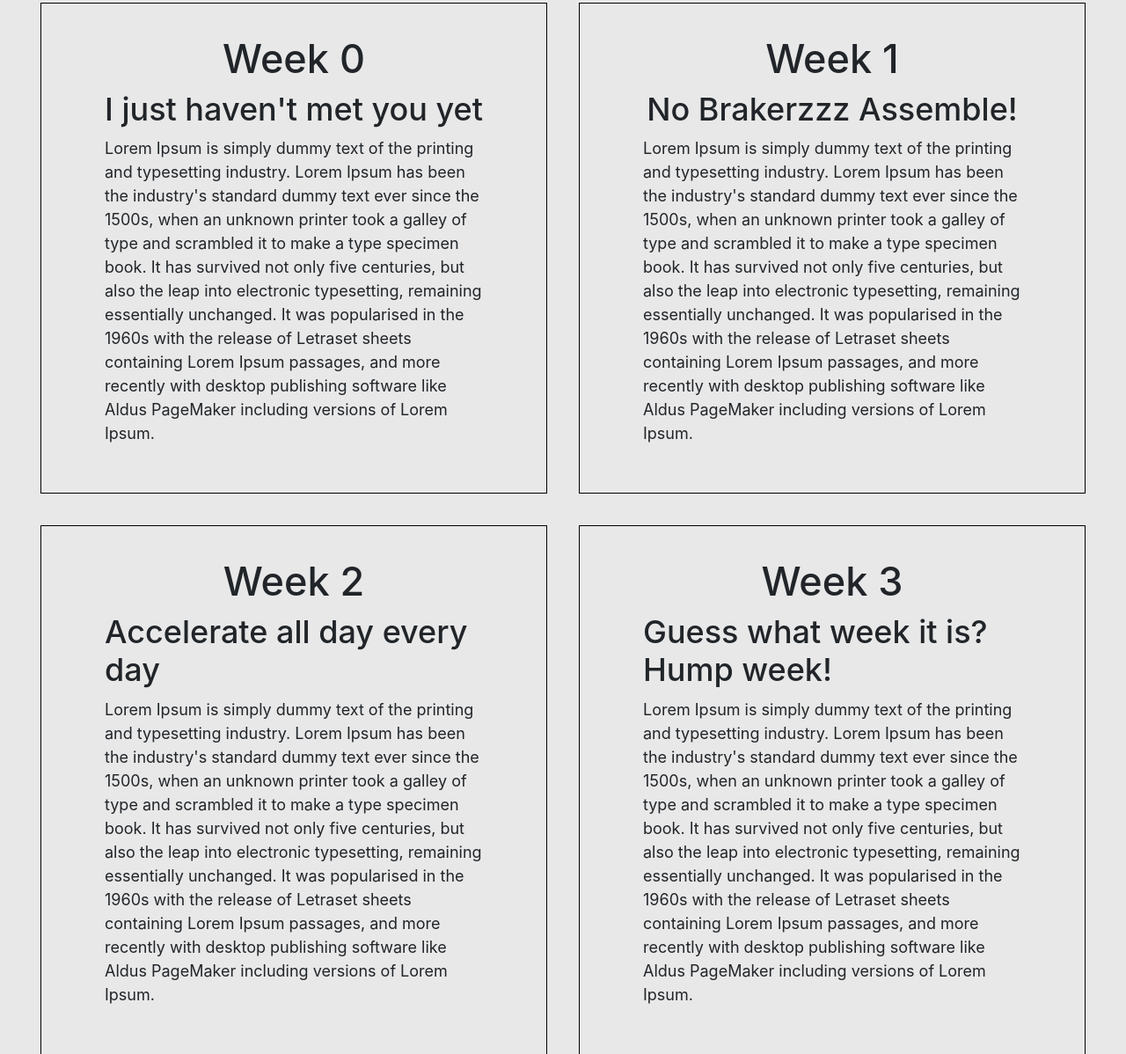
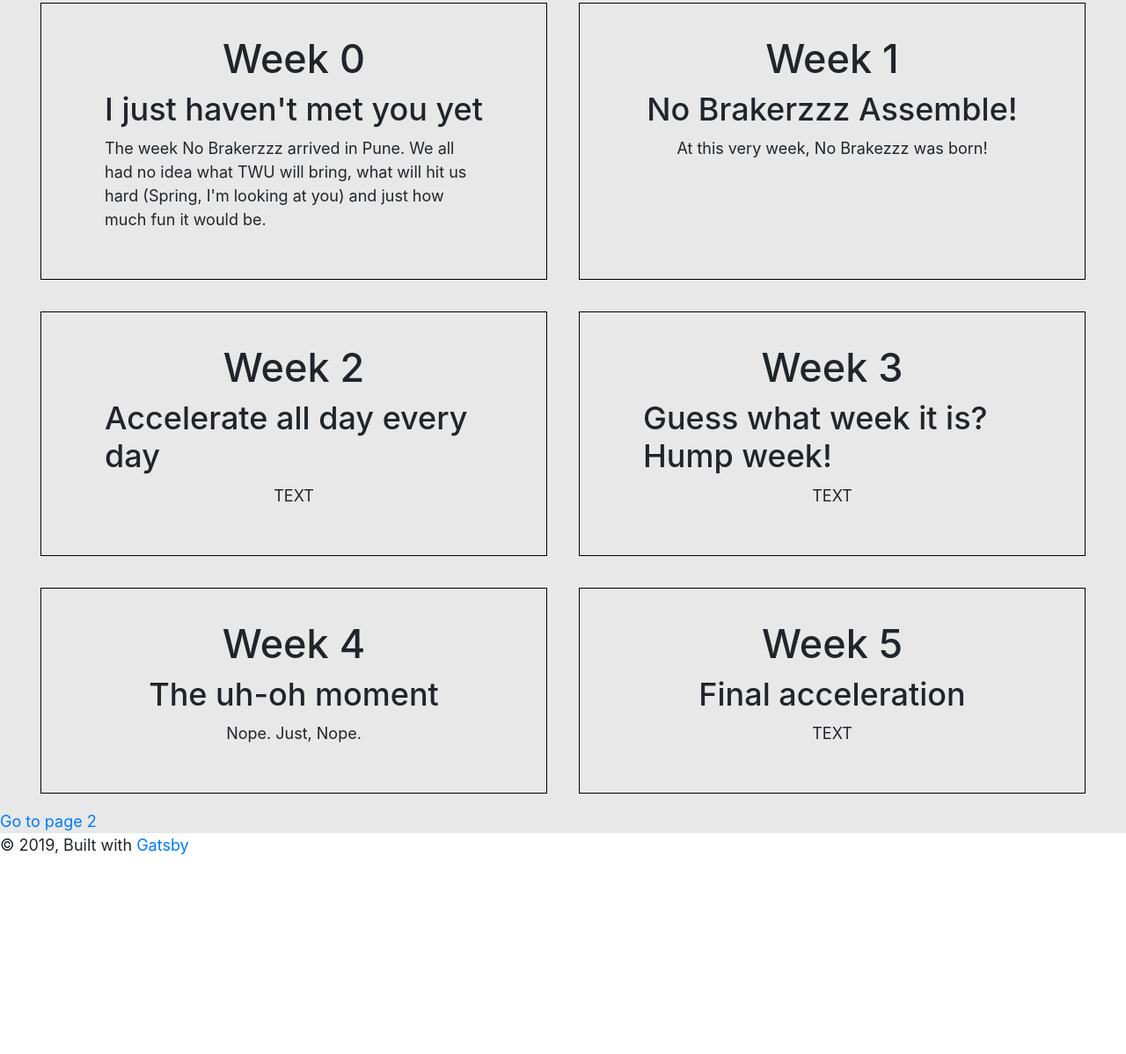
Before and after one commit to alexander-rivaldy/no-brakezzz-exp-report, a Gatsby site: page / in a window 1280 px wide. Shown: the part 678-1876 px from the top of the page at 88% size. After the commit the page ends 1652 px from the top, so only its background shows below. Built offline with nearby package versions, Linux system fonts and the light colour scheme; Gatsby itself is replaced by a stand-in of ours.

Commit message:
[Alex] nav bar link fix, week 1 overview

```diff
--- a/src/components/navigationBar.js
+++ b/src/components/navigationBar.js
@@ -23,7 +23,7 @@ const NavigationBar = ({ siteTitle }) => (
 )
 
 export const NavigationWeek = ({weekNum}) => (
-    <Nav.Link href={"week-" + weekNum}>Week {weekNum}</Nav.Link>
+    <Nav.Link href={"/week-" + weekNum}>Week {weekNum}</Nav.Link>
 )
 
 NavigationWeek.propTypes ={
--- a/src/pages/index.js
+++ b/src/pages/index.js
@@ -12,12 +12,39 @@ const IndexPage = () => (
         <Banner />
 
         <div className="week-panels-container">
-            <WeekPanel weekNum={"0"} weekDescription={"I just haven't met you yet"}/>
-            <WeekPanel weekNum={"1"} weekDescription={"No Brakerzzz Assemble!"}/>
-            <WeekPanel weekNum={"2"} weekDescription={"Accelerate all day every day"}/>
-            <WeekPanel weekNum={"3"} weekDescription={"Guess what week it is? Hump week!"}/>
-            <WeekPanel weekNum={"4"} weekDescription={"The uh-oh moment"}/>
-            <WeekPanel weekNum={"5"} weekDescription={"Final acceleration"}/>
+            <WeekPanel weekNum={"0"} weekTitle={"I just haven't met you yet"}
+                weekDescription="
+                    The week No Brakerzzz arrived in Pune. We all had no idea what TWU will bring, what will hit us hard
+                    (Spring, I'm looking at you) and just how much fun it would be.
+                "
+
+            />
+
+            <WeekPanel weekNum={"1"} weekTitle={"No Brakerzzz Assemble!"}
+               weekDescription="
+                    At this very week, No Brakezzz was born!
+                "
+            />
+            <WeekPanel weekNum={"2"} weekTitle={"Accelerate all day every day"}
+               weekDescription="
+                   TEXT
+               "
+            />
+            <WeekPanel weekNum={"3"} weekTitle={"Guess what week it is? Hump week!"}
+               weekDescription="
+                   TEXT
+               "
+            />
+            <WeekPanel weekNum={"4"} weekTitle={"The uh-oh moment"}
+               weekDescription="
+                    Nope. Just, Nope.
+                "
+            />
+            <WeekPanel weekNum={"5"} weekTitle={"Final acceleration"}
+               weekDescription="
+                   TEXT
+               "
+            />
         </div>
 
 
@@ -33,16 +60,11 @@ const Banner = () => (
 )
 
 
-const WeekPanel = ({weekNum, weekDescription}) => (
+const WeekPanel = ({weekNum, weekTitle, weekDescription}) => (
     <div className="week-panel">
         <h1>Week {weekNum}</h1>
-        <h2>{weekDescription}</h2>
-        <p>Lorem Ipsum is simply dummy text of the printing and typesetting industry. Lorem Ipsum has been the
-            industry's standard dummy text ever since the 1500s, when an unknown printer took a galley of type and
-            scrambled it to make a type specimen book. It has survived not only five centuries, but also the leap
-            into electronic typesetting, remaining essentially unchanged. It was popularised in the 1960s with the
-            release of Letraset sheets containing Lorem Ipsum passages, and more recently with desktop publishing
-            software like Aldus PageMaker including versions of Lorem Ipsum.</p>
+        <h2>{weekTitle}</h2>
+        <p>{weekDescription}</p>
     </div>
 
 )
@@ -50,6 +72,7 @@ const WeekPanel = ({weekNum, weekDescription}) => (
 
 WeekPanel.propTypes = {
     weekNum: PropTypes.string,
+    weekTitle: PropTypes.string,
     weekDescription: PropTypes.string,
 }
 
```
Also changed, not shown: src/pages/week-1.js (+5 -7 lines).
